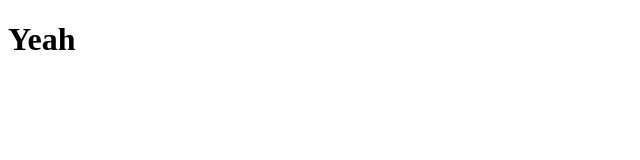
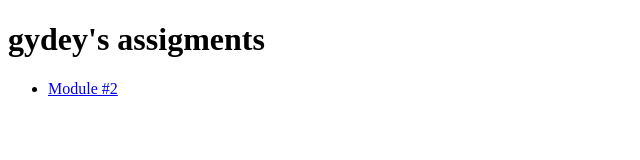
Before and after one commit to gydey/coursera-test, a plain HTML site: page index.html in a window 1280 px wide. Shown: the whole page, without its empty margins (0-640 px from the left). Drawn offline with Linux system fonts and the light colour scheme.

Commit message:
Added links for github.io front page

```diff
--- a/index.html
+++ b/index.html
@@ -3,6 +3,9 @@
 <html>
 <head><title>Test</title></head>
 <body>
-<h1>Yeah</h1>
+<h1>gydey's assigments</h1>
+<ul>
+  <li><a href="mod2_solution">Module #2</a></li>
+</ul>
 </body>
 </html>
```
